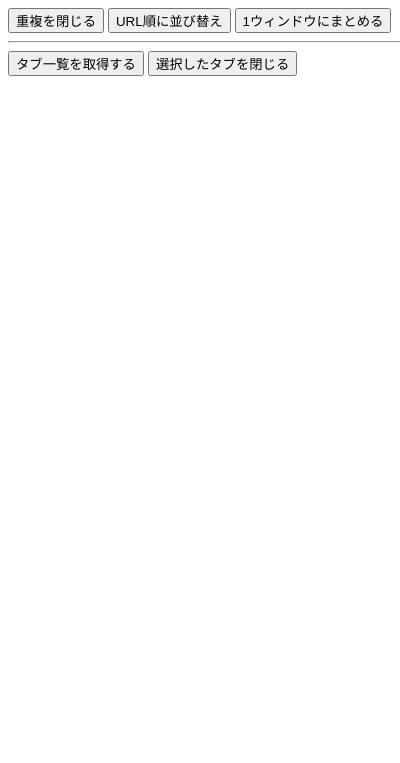
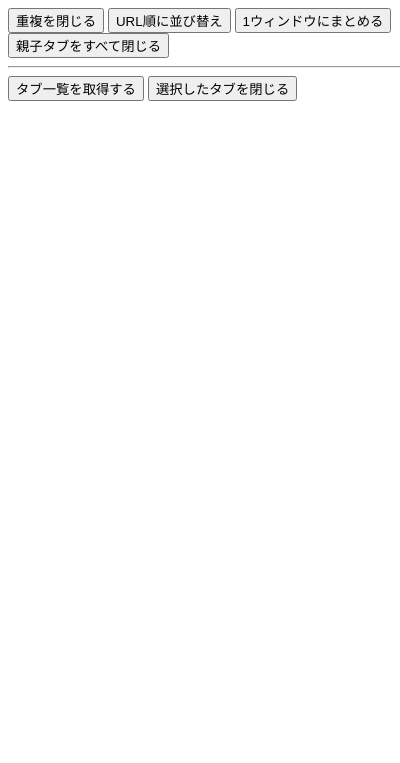
Before and after one commit to irof/tabutler, a browser extension: page src/popup.html in a window 400 px wide. Shown: the part 81-844 px from the top of the page. Drawn offline with Linux system fonts and the light colour scheme.

Commit message:
add button

```diff
--- a/src/popup.html
+++ b/src/popup.html
@@ -8,6 +8,7 @@
     <button id="sweep">重複を閉じる</button>
     <button id="orderly">URL順に並び替え</button>
     <button id="merge">1ウィンドウにまとめる</button>
+    <button id="remove-parent-and-child">親子タブをすべて閉じる</button>
 
     <hr>
 
```
